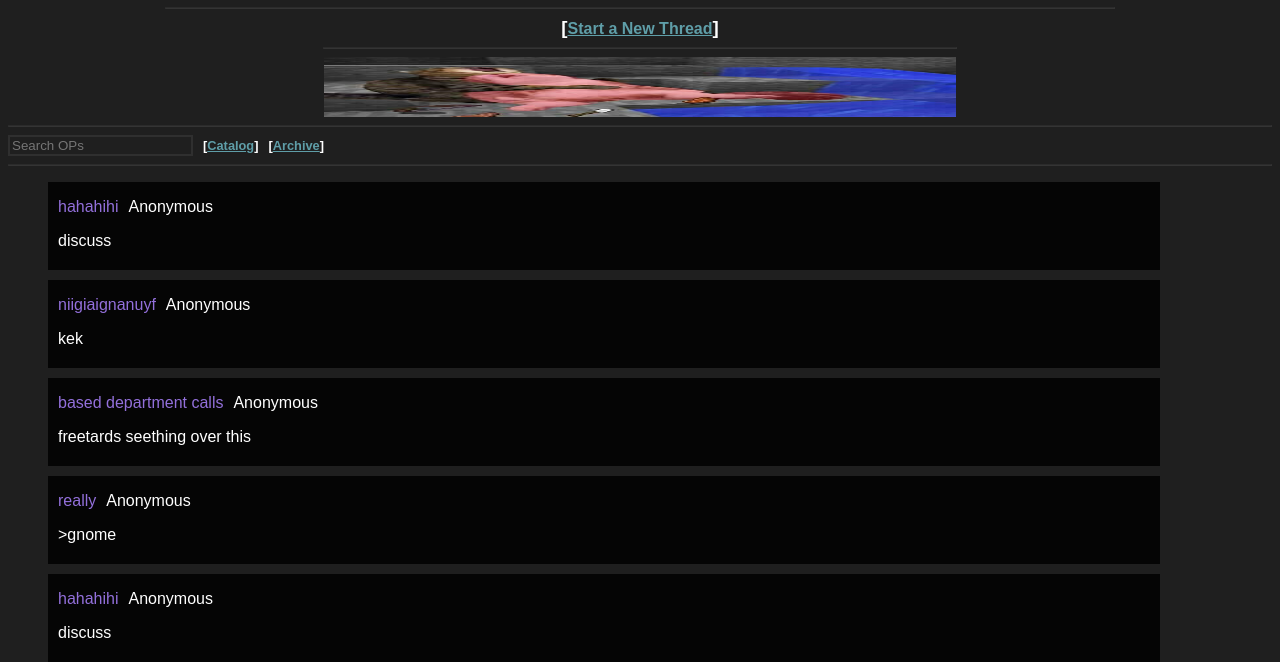
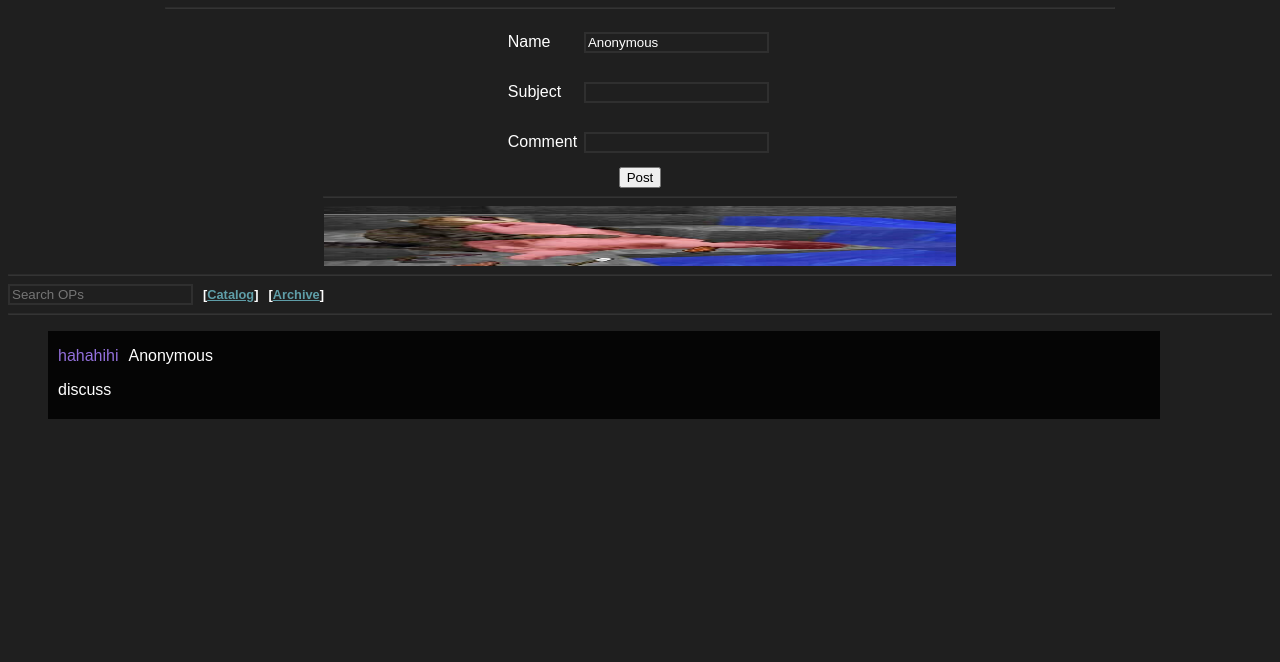
Before and after one commit to fsnowdin/ViChan, a plain HTML site: page src/index.html in a window 1280 px wide. Both pictures are taken after a click on the link "Start a New Thread". Shown: the part 138-800 px from the top of the page. Drawn offline with nearby package versions, Linux system fonts and the light colour scheme.

Commit message:
Add ability to create threads

```diff
--- a/src/index.css
+++ b/src/index.css
@@ -40,11 +40,33 @@ hr {
     font-size: 1rem;
 }
 
+
+/* New thread options styling */
+.new-thread-options-line {
+    text-align: left;
+    margin: 0;
+}
+
+.new-thread-options-line > p, input {
+    display: inline-block;
+}
+
+.new-thread-options-line > p {
+    display: inline-block;
+    width: 25%;
+}
+
+.new-thread-options-line > input {
+    margin-left: 10;
+}
+
+
+
 .utilities {
     display: inline-block;
 }
 
-.utilities > input:first-child {
+input {
     background-color: transparent;
     color: #ffffff;
     outline: none;
--- a/src/index.html
+++ b/src/index.html
@@ -16,9 +16,27 @@
 
             <hr width="75%">
 
-            <div class="button_text">
-                <h3>[<a href="#" class="button_text_content">{{ header_start_thread_text }}</a>]</h3>
+            <div>
+                <div class="button_text" v-on:click="showNewThreadOptions" v-if="!isNewThreadButtonClicked">
+                    <h3>[<a href="#" class="button_text_content">{{ header_start_thread_text }}</a>]</h3>
+                </div>
+                <div class="button_text" v-else>
+                    <div class="new-thread-options-line">
+                        <p>{{ new_thread_options_name_title }}</p>
+                        <input id="name_input" required v-bind:placeholder="new_thread_options_name_input_placeholder" v-model="new_thread_name_input_value"/>
+                    </div>
+                    <div class="new-thread-options-line">
+                        <p>{{ new_thread_options_subject_title }}</p>
+                        <input id="title_input" required v-model="new_thread_title_input_value"/>
+                    </div>
+                    <div class="new-thread-options-line">
+                        <p>{{ new_thread_options_content_title }}</p>
+                        <input id="content_input" required v-model="new_thread_content_input_value"/>
+                    </div>
+                    <button v-on:click="postNewThread">{{ new_thread_options_post_button_text }}</button>
+                </div>
             </div>
+
 
             <hr width="50%">
 
@@ -37,6 +55,7 @@
             <div class="button_text">
                 <h3>[<a href="#" class="button_text_content">{{ archive_button_text }}</a>]</h3>
             </div>
+
         </div>
 
         <hr>
--- a/src/index.js
+++ b/src/index.js
@@ -1,3 +1,46 @@
+const App = Vue.createApp({}); // Create Vue instance with default config
+
+const Content = {
+    data() {
+        return {
+            // The list containing the page' threads
+            threadList: [
+                { id : 0, title : "hahahihi", username : "Anonymous", content : "discuss"},
+                // { id : 1, title : "niigiaignanuyf", username : "Anonymous", content : "kek"},
+                // { id : 2, title : "based department calls", username : "Anonymous", content : "freetards seething over this"},
+                // { id : 3, title : "really", username : "Anonymous", content : ">gnome"},
+                // { id : 0, title : "hahahihi", username : "Anonymous", content : "discuss"},
+                // { id : 0, title : "hahahihi", username : "Anonymous", content : "discuss"},
+                // { id : 0, title : "hahahihi", username : "Anonymous", content : "discuss"},
+                // { id : 1, title : "niigiaignanuyf", username : "Anonymous", content : "kek"},
+                // { id : 2, title : "based department calls", username : "Anonymous", content : "freetards seething over this"},
+                // { id : 3, title : "really", username : "Anonymous", content : ">gnome"},
+                // { id : 1, title : "niigiaignanuyf", username : "Anonymous", content : "kek"},
+                // { id : 2, title : "based department calls", username : "Anonymous", content : "freetards seething over this"},
+                // { id : 3, title : "really", username : "Anonymous", content : ">gnome"},
+                // { id : 1, title : "niigiaignanuyf", username : "Anonymous", content : "kek"},
+                // { id : 2, title : "based department calls", username : "Anonymous", content : "freetards seething over this"},
+                // { id : 3, title : "really", username : "Anonymous", content : ">gnome"},
+            ] ,
+        }
+    }
+};
+
+let content = Vue.createApp(Content);
+content.component("thread", {
+    props: ["title", "username", "content"],
+    template: `<div class="thread">
+                <span class="thread-title">
+                  <p class="title-text">{{ title }}</p>
+                  <p class="title-username">{{ username }}</p>
+                </span>
+                <p class="thread-content">{{ content }}</p>
+              </div>`
+});
+
+// YOU HAVE TO MOUNT IT AND SAVE THE REFERENCE TO IT TOO
+let mainContent = content.mount(".content");
+
 const Header = {
     // The bindings for the header
     data() {
@@ -6,6 +49,18 @@ const Header = {
             header_img_src : "../images/header/header.jpg",
             header_start_thread_text : "Start a New Thread",
             header_ad_img_src : "../images/header/header_cat.jpg",
+
+            // Thread options
+            isNewThreadButtonClicked: false,
+            new_thread_options_name_title : "Name",
+            new_thread_options_name_input_placeholder: "Anonymous",
+            new_thread_options_subject_title: "Subject",
+            new_thread_options_content_title: "Comment",
+            new_thread_options_post_button_text: "Post",
+            // v-model 2-way bindings
+            new_thread_name_input_value: "Anonymous",
+            new_thread_title_input_value: "",
+            new_thread_content_input_value: "",
         }
     },
 
@@ -14,8 +69,28 @@ const Header = {
         console.log("Mounted");
     },
 
-    change_board_name(name) {
-        this.header_board_name = name;
+    methods: {
+        showNewThreadOptions() {
+            console.log("showing new thread options");
+            this.isNewThreadButtonClicked = !this.isNewThreadButtonClicked;
+        },
+
+        postNewThread() {
+            console.log(`post new thread by ${this.new_thread_name_input_value} with subject ${this.new_thread_title_input_value} and content: ${this.new_thread_content_input_value}`);
+
+            // Add to the threadList
+            mainContent.threadList.push({ id : 0, title: this.new_thread_title_input_value, username : this.new_thread_name_input_value, content : this.new_thread_content_input_value });
+
+            console.table(mainContent.threadList);
+
+            // Hide the thread options
+            this.isNewThreadButtonClicked = false;
+
+            // Reset the thread options
+            this.new_thread_name_input_value = "Anonymous";
+            this.new_thread_title_input_value = "";
+            this.new_thread_content_input_value = "";
+        }
     }
 };
 
@@ -29,52 +104,9 @@ const Utilities = {
     }
 }
 
+// COMPONENTS //
 
-const Content = {
-    data() {
-        return {
-            // The list containing the page' threads
-            threadList: [
-                { id : 0, title : "hahahihi", username : "Anonymous", content : "discuss"},
-                { id : 1, title : "niigiaignanuyf", username : "Anonymous", content : "kek"},
-                { id : 2, title : "based department calls", username : "Anonymous", content : "freetards seething over this"},
-                { id : 3, title : "really", username : "Anonymous", content : ">gnome"},
-                { id : 0, title : "hahahihi", username : "Anonymous", content : "discuss"},
-                { id : 0, title : "hahahihi", username : "Anonymous", content : "discuss"},
-                { id : 0, title : "hahahihi", username : "Anonymous", content : "discuss"},
-                { id : 1, title : "niigiaignanuyf", username : "Anonymous", content : "kek"},
-                { id : 2, title : "based department calls", username : "Anonymous", content : "freetards seething over this"},
-                { id : 3, title : "really", username : "Anonymous", content : ">gnome"},
-                { id : 1, title : "niigiaignanuyf", username : "Anonymous", content : "kek"},
-                { id : 2, title : "based department calls", username : "Anonymous", content : "freetards seething over this"},
-                { id : 3, title : "really", username : "Anonymous", content : ">gnome"},
-                { id : 1, title : "niigiaignanuyf", username : "Anonymous", content : "kek"},
-                { id : 2, title : "based department calls", username : "Anonymous", content : "freetards seething over this"},
-                { id : 3, title : "really", username : "Anonymous", content : ">gnome"},
-            ]
-        }
-    }
-}
-
-// INITIALIZE THE BINDINGS //
-
-// Bind to the board header
-Vue.createApp(Header).mount(".header");
-Vue.createApp(Utilities).mount(".utilities");
-
-// COMPONENTS //
-let content = Vue.createApp(Content);
-content.component("thread", {
-    props: ["title", "username", "content"],
-    template: `<div class="thread">
-                <span class="thread-title">
-                  <p class="title-text">{{ title }}</p>
-                  <p class="title-username">{{ username }}</p>
-                </span>
-                <p class="thread-content">{{ content }}</p>
-              </div>`
-});
-content.mount(".content");
+// Thread Component
 
 // content.component("thread_title",{
 //     props: ["title", "username"],
@@ -83,3 +115,9 @@ content.mount(".content");
 //                 <p class="title_username">{{ username }}</p>
 //               </span>`
 // });
+
+// INITIALIZE THE BINDINGS //
+
+// Bind to the board header
+Vue.createApp(Header).mount(".header");
+Vue.createApp(Utilities).mount(".utilities");
```
